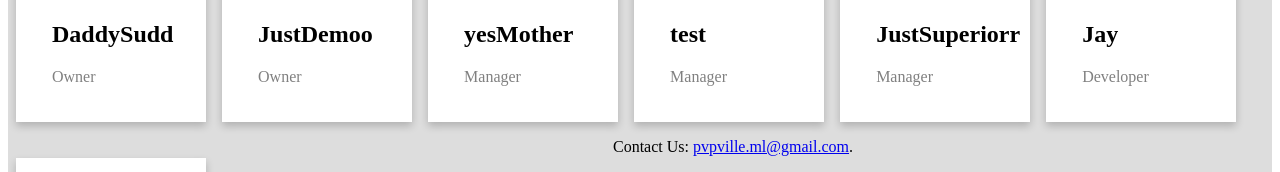
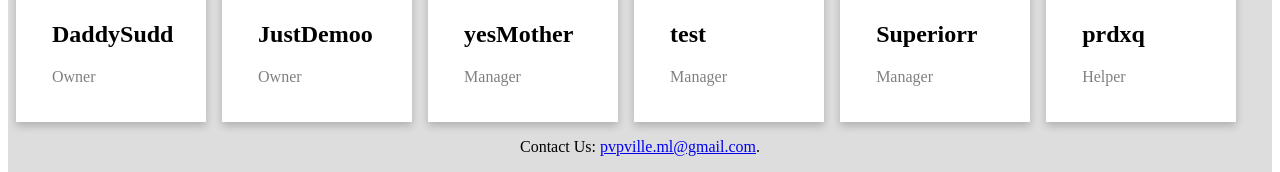
Before and after one commit to DaddySuff/pvpville.github.io, a plain HTML site: page staff.html in a window 1280 px wide. Shown: the part 814-986 px from the top of the page. Drawn offline with Linux system fonts and the light colour scheme; a web font is replaced by a local one.

Commit message:
Update staff.html

```diff
--- a/staff.html
+++ b/staff.html
@@ -82,20 +82,8 @@
     <div class="card">
       <img src="https://minotar.net/helm/JustSuperiorr" alt="JustSuperiorr" style="width:100%">
       <div class="container">
-        <h2>JustSuperiorr</h2>
+        <h2>Superiorr</h2>
         <p class="title">Manager</p>
-
-      </div>
-    </div>
-  </div>
-
-    <div class="row">
-  <div class="column">
-    <div class="card">
-      <img src="https://minotar.net/helm/YungJay" alt="Jay" style="width:100%">
-      <div class="container">
-        <h2>Jay</h2>
-        <p class="title">Developer</p>
 
       </div>
     </div>
```
